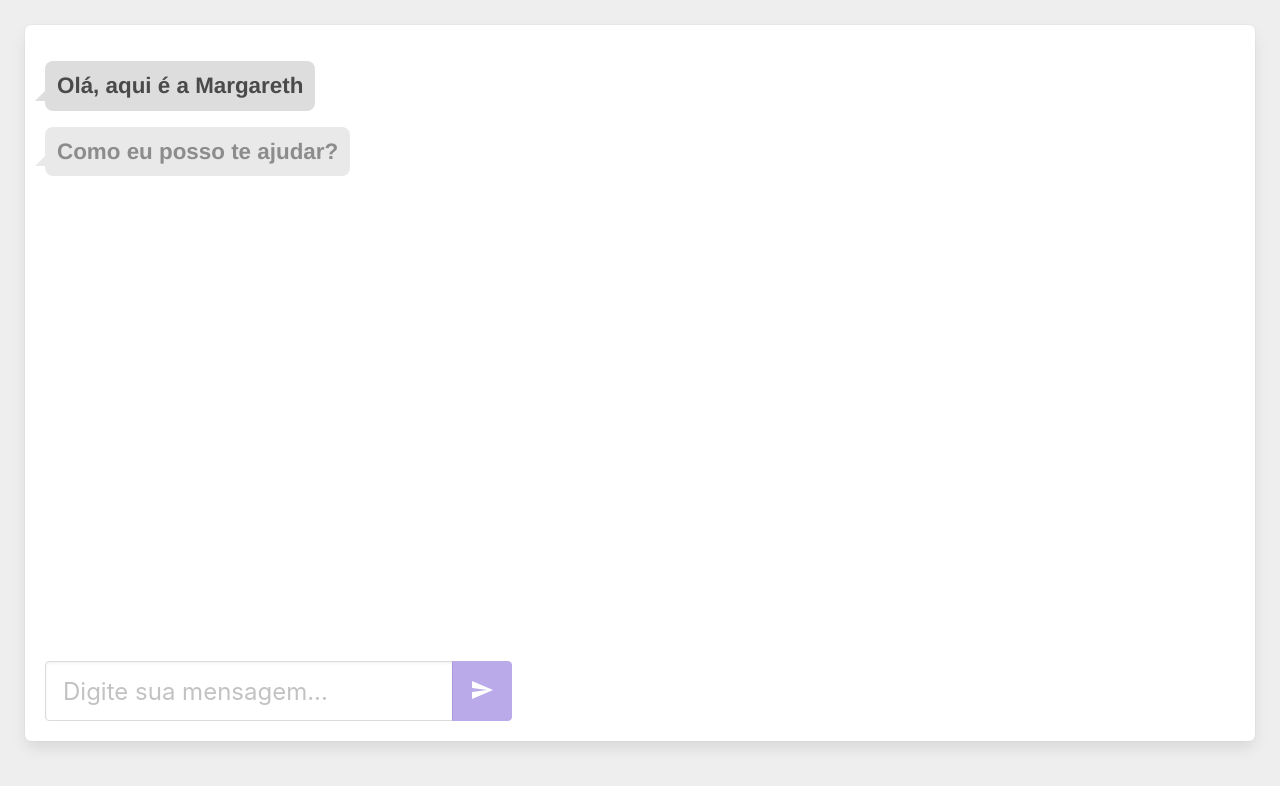
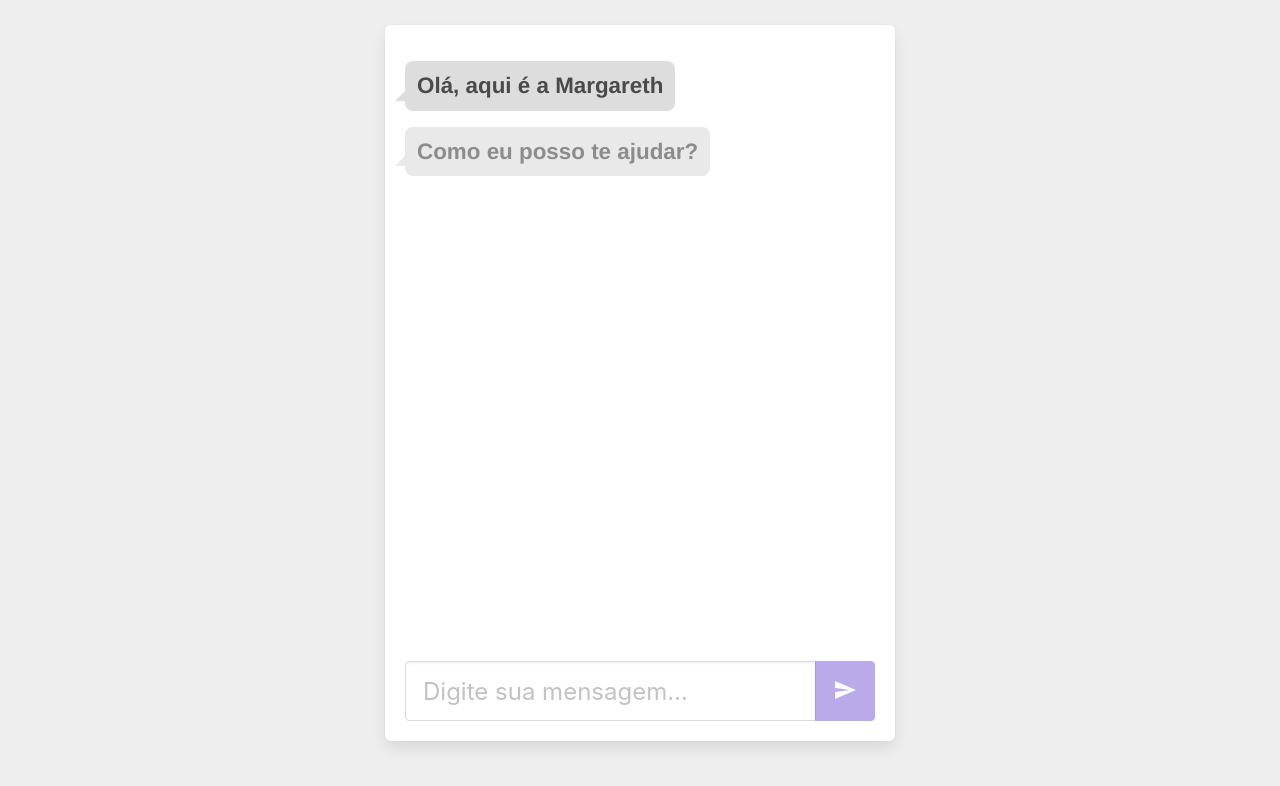
Before and after one commit to italohdc/hackathon-turismo-digital, a Vue app: page /page-6 in a window 1280 px wide. Shown: the top 786 px of the page. Built offline with nearby package versions, Linux system fonts and the light colour scheme.

Commit message:
Fix some layout issues on desktop

```diff
--- a/src/App.vue
+++ b/src/App.vue
@@ -4,7 +4,7 @@
       <div class="blank-align"></div>
       <div class="box full-height flex-align">
         <transition name="fade">
-          <router-view/>
+          <router-view class="route-link" />
         </transition>
       </div>
       <div class="blank-align"></div>
@@ -31,8 +31,8 @@
 <style lang="scss" scoped>
 .full-height {
   height: 100%;
-  margin-top: auto;
-  margin-bottom: auto;
+  margin: auto;
+  max-width: 510px;
 }
 
 .flex-align {
@@ -59,4 +59,8 @@
 .fade-enter {
   opacity: 0;
 }
+
+.route-link {
+  width: 100%;
+}
 </style>
--- a/src/views/wireframes/Messenger.vue
+++ b/src/views/wireframes/Messenger.vue
@@ -28,6 +28,7 @@
           v-model="newMessage"
           size="is-large"
           placeholder="Digite sua mensagem..."
+          class="input-bar"
           @keydown.native.enter="sendNewMessage()"
         />
         <p class="control">
@@ -111,7 +112,7 @@ export default {
 }
 
 .input-bar {
-  margin-top: auto;
+  width: 100%;
 }
 
 .fade-enter-active, .fade-leave-active {
```
